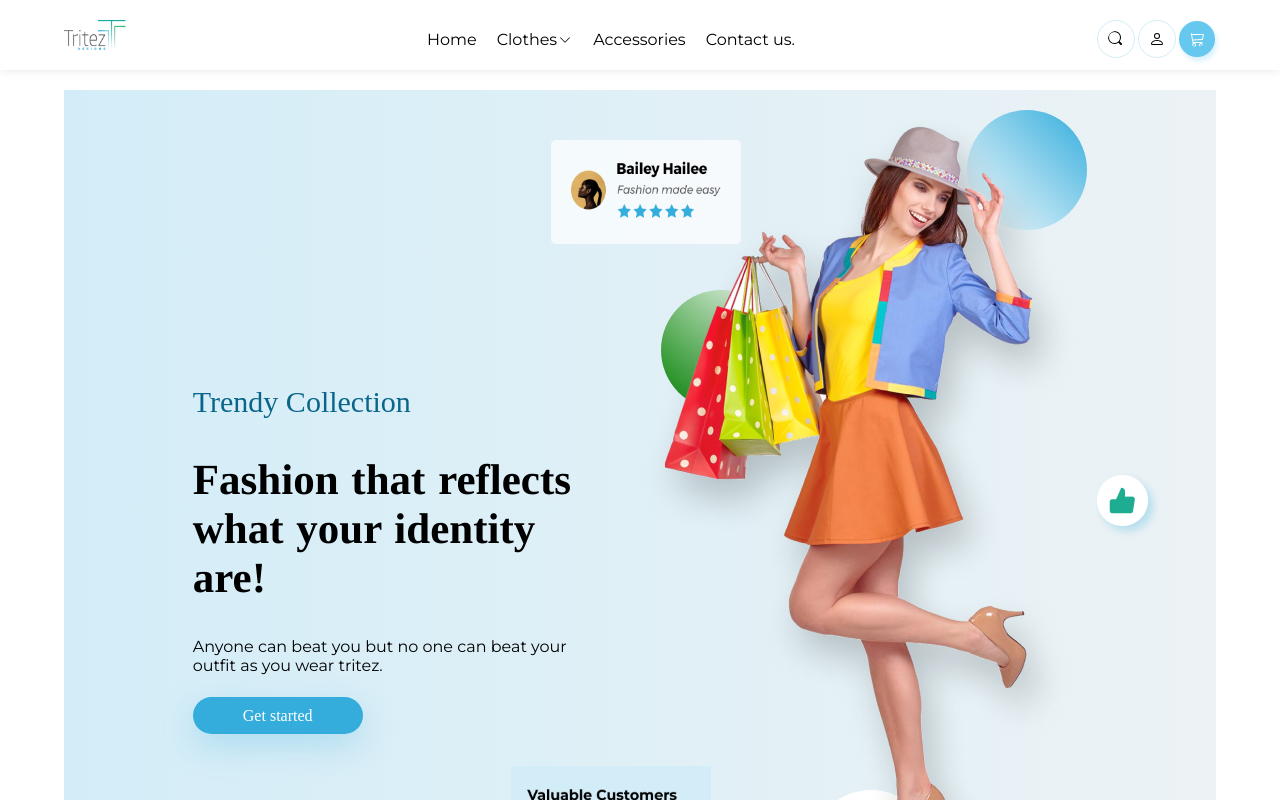
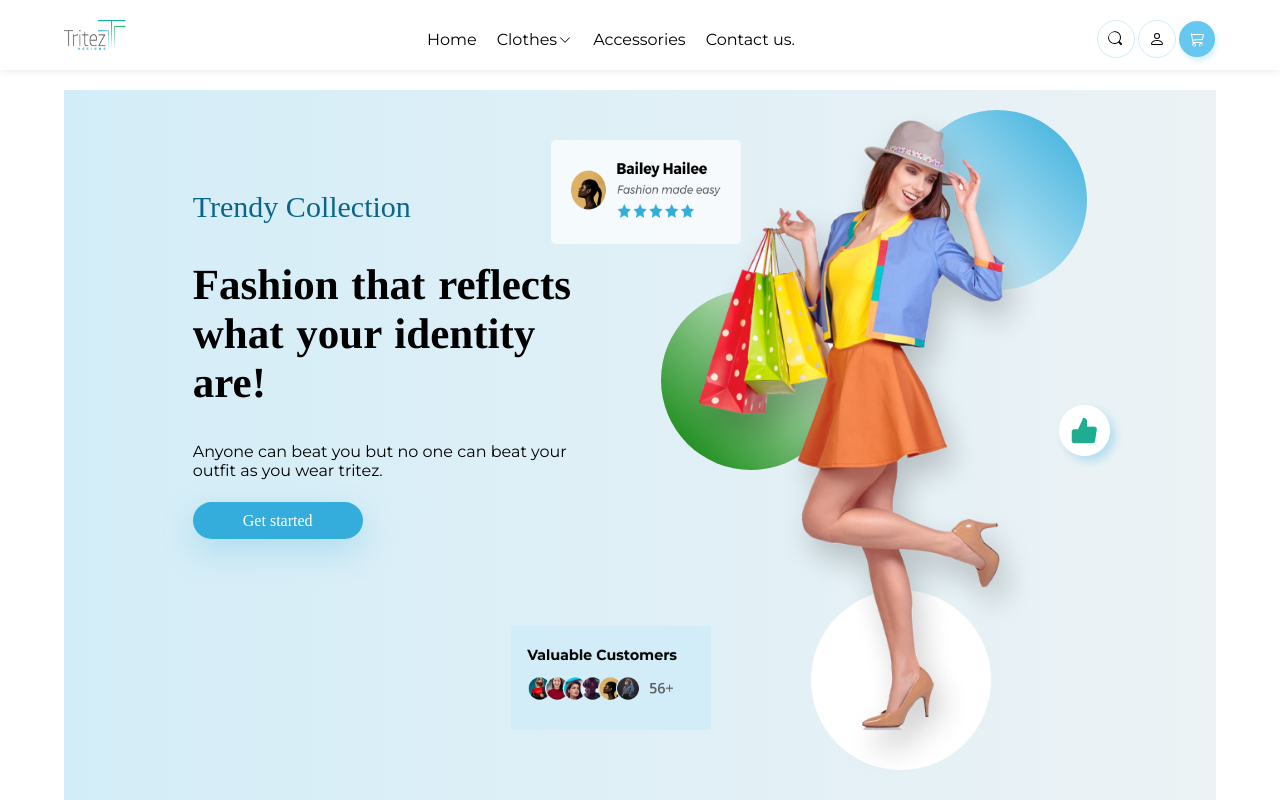
Before and after one commit to sideeq12/tritezglobal, a Next.js app: page / in a window 1280 px wide. Shown: the top 800 px of the page. Built offline with nearby package versions, Linux system fonts and the light colour scheme; a web font is replaced by a local one.

Commit message:
init gsap

```diff
--- a/components/welome/welcome.tsx
+++ b/components/welome/welcome.tsx
@@ -1,11 +1,25 @@
-import { Welc } from "./welcome_style"
+import { Ganimate, Welc } from "./welcome_style"
 import Link from "next/link"
+import { gsap , Power4, CSSPlugin} from "gsap"
+import { useEffect } from "react"
 
 export const Welcome = () =>{
+    let t1 = gsap.timeline({delay : 0.3})
+
+    useEffect(()=>{
+        let tl = gsap.timeline({ default : { ease : Power4.easeInOut, duration : 2}});
+        // let flagPoles = gsap.cCSSPlugin.getRule(".welcome")
+
+        tl.to("h2, p, .lab", { "clip-path": "polygon(0% 100%, 100% 100%, 100% 0%, 0% 0%)",
+         opacity : 1,
+         y : 0,
+         duration : 1.5})
+    }, [])
     return(
-        <Welc>
+      <Ganimate>
+            <Welc>
             <div className="left">
-            <label htmlFor="tritez label">Trendy Collection</label>
+            <label htmlFor="tritez label" className="lab">Trendy Collection</label>
             <h2>
                 Fashion that reflects what your identity are!
             </h2>
@@ -26,5 +40,6 @@ export const Welcome = () =>{
                  <div className="circle circle3"></div>
             </div>
         </Welc>
+      </Ganimate>
     )
 }
--- a/components/welome/welcome_style.ts
+++ b/components/welome/welcome_style.ts
@@ -4,8 +4,8 @@ import styled from "styled-components";
 export const Welc = styled.div`
     border: 10px;
     width : 90vw;
-    margin: 20px auto;
-    height: fit-content;
+    margin: 0px auto;
+    height: 90vh;
     padding : 0px 0px 30px 0px;
     display: flex;
     justify-content: center;
@@ -22,15 +22,23 @@ export const Welc = styled.div`
             font-family: 'Tinos';
             font-size: 43px;
             word-spacing: 2px;
+            transform: translateY(-100px);
+            clip-path: polygon(0% 100%, 100% 100%, 100% 100%, 0% 100%);
+            opacity: 0;
         }
         label{
             font-family: "Send Flowers";
             font-size: 30px;
             font-weight: 400;
             color : #09668A;
+            opacity: 0;
+            transform: translateY(100px);
+            clip-path: polygon(0% 100%, 100% 100%, 100% 100%, 0% 100%);
         }
         p{
             margin-bottom: 30px;
+            transform: translateY(100px);
+            clip-path: polygon(0% 100%, 100% 100%, 100% 100%, 0% 100%);
         }
         p, a{
             font-family: 'Montserrat';
@@ -54,6 +62,7 @@ export const Welc = styled.div`
         img.welcome{
             height: 100%;
             z-index: 1;
+            /* opacity: 0; */
 
         }
         .cust{
@@ -79,10 +88,10 @@ export const Welc = styled.div`
             }
         }
         .circle{
-            width: 200px;
-            height: 200px;
+            width: 180px;
+            height: 180px;
             border-radius: 100%;
-            animation: blink infinite  6s;
+            /* animation: blink infinite  6s; */
 
         }
         .circle1{
@@ -176,8 +185,6 @@ export const Welc = styled.div`
 
     }
 
-
-
     @keyframes blink {
         0%{
             width : 120px;
@@ -215,3 +222,7 @@ export const Welc = styled.div`
         }
     }
 `
+
+export const Ganimate = styled.div`
+
+`
--- a/package.json
+++ b/package.json
@@ -7,9 +7,10 @@
     "build": "next build",
     "start": "next start",
     "lint": "next lint",
-    "export" : "next export"
+    "export": "next export"
   },
   "dependencies": {
+    "gsap": "^3.10.4",
     "next": "12.1.6",
     "react": "18.1.0",
     "react-dom": "18.1.0",
--- a/pages/index.tsx
+++ b/pages/index.tsx
@@ -9,22 +9,17 @@ import { Mission } from '../components/mission/mission'
 import { SlidesShow } from '../components/slideshow/slideshow'
 import { Test } from '../components/test/test'
 import { Welcome } from '../components/welome/welcome'
-import { WelcomeMessages } from '../components/animate/animate'
 
 
 const Home: NextPage = () => {
-  const [WelcomeMessage, setWelcomeMessage ] = useState(true)
-  setTimeout(()=>{
-    setWelcomeMessage(false)
-  }, 4000)
+
   return (
     <>
-    {WelcomeMessage ? <WelcomeMessages /> :<> <Welcome />
+     <Welcome />
     <Mission />
     <Delist />
     <CardList />
     <SlidesShow />
-    </> }
     </>
   )
 }
--- a/styles/globals.css
+++ b/styles/globals.css
@@ -13,7 +13,7 @@ body {
 a {
   color: inherit;
   text-decoration: none;
-  /* color : #157fa8a2; */
+  /* color : #062735a2; */
 }
 
 * {
```
Also changed, not shown: 1 other file (tests, documents, lock files or other folders).
